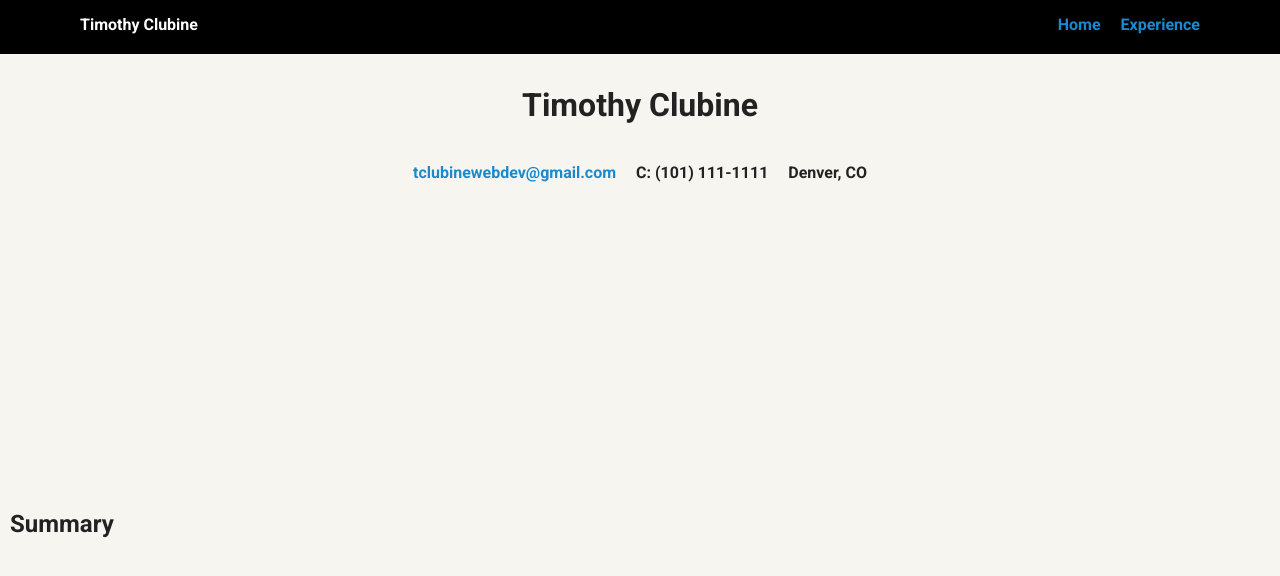
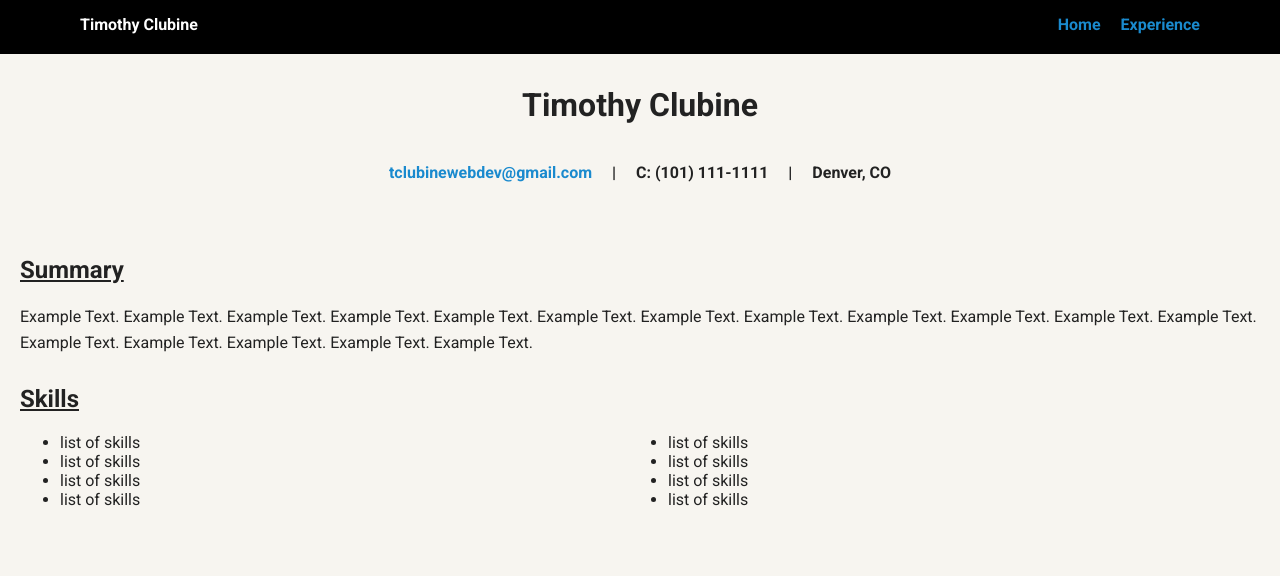
Before and after one commit to tclubinewebdev/ClubineTimothy_Portfolio2020, a plain HTML site: page experience.html in a window 1280 px wide. Drawn offline with Linux system fonts and the light colour scheme; a web font is replaced by a local one.

Commit message:
updated contact menu list

```diff
--- a/experience.html
+++ b/experience.html
@@ -29,8 +29,11 @@
             <div >
                 <ul class="ContactMenu">
                     <li><a href="#">tclubinewebdev@gmail.com</a></li>
+                    <li>|</li>
                     <li>C: (101) 111-1111</li>
+                    <li>|</li>
                     <li>Denver, CO</li>
+
                 </ul>
             </div>
         </h4>
@@ -41,8 +44,23 @@
     </header>
 
     <main>
-        <div class="summary">
+        <div class="resume">
             <h2>Summary</h2>
+            <p>Example Text. Example Text. Example Text. Example Text. Example Text. Example Text. Example Text. Example Text. Example Text. Example Text. Example Text. Example Text. Example Text. Example Text. Example Text. Example Text. Example Text. </p>
+        </div>
+
+        <div class="resume">
+            <h2>Skills</h2>
+            <ul>
+                <li>list of skills</li>
+                <li>list of skills</li>
+                <li>list of skills</li>
+                <li>list of skills</li>
+                <li>list of skills</li>
+                <li>list of skills</li>
+                <li>list of skills</li>
+                <li>list of skills</li>
+            </ul>
         </div>
 
 
--- a/styles.css
+++ b/styles.css
@@ -63,15 +63,10 @@ header {
   padding-top: 60px;
 }
 
-.experienceHeader{
-  background:#f7f5f0;
-  padding-bottom: 0px;
-
-}
-
 header {
   line-height: 1.5;
 }
+
 header .profile-image {
   margin-top: 50px;
   width: 150px;
@@ -80,8 +75,15 @@ header .profile-image {
   border: 3px solid white;
   transition: all .5s;
   }
+
 header .profile-image:hover {
   transform: scale(1.4) rotate(360deg);
+
+}
+
+.experienceHeader{
+  background:#f7f5f0;
+  min-height: 0px;
 
 }
 
@@ -123,6 +125,17 @@ ul.skills {
   color: white;
   padding: 5px 10px;
   margin: 2px;
+}
+
+ul.ContactMenu{
+  list-style: none;
+  margin: 0;
+  padding: 0;
+  display: inline-flex;
+}
+.ContactMenu li{
+  padding:10px;
+
 }
 
 .skills li:nth-child(odd) {
@@ -207,9 +220,21 @@ a.social:hover {
     line-height: 1.6em;
   }
 
-  main .summary{
+  main .resume{
     text-align: left;
-    padding-left: 10px;
+    padding-left: 20px;
+    padding-right: 20px;
+
+  }
+  .resume h2{
+    text-decoration: underline;
+    text-emphasis: bold;
+  }
+  .resume p{
+    padding-bottom: 10px;
+  }
+  .resume ul{
+    columns: 2;
   }
 
   footer {
@@ -217,13 +242,5 @@ a.social:hover {
     max-width: 1200px;
     margin: 40px auto;
   }
-  ul.ContactMenu{
-    list-style: none;
-    margin: 0;
-    padding: 0;
-    display: inline-flex;
-  }
-  ul.ContactMenu li{
-    padding:10px;
-  }
+
 }
```
